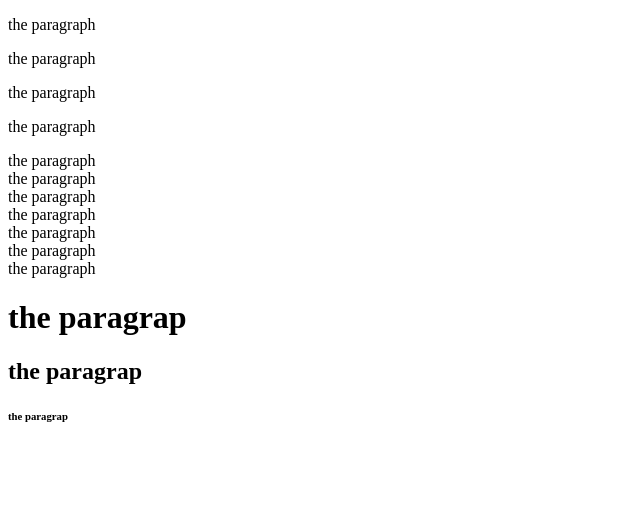
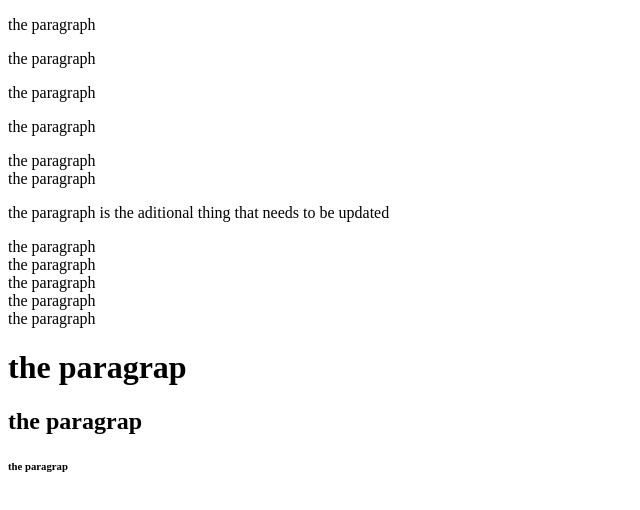
Before and after one commit to y-bez/hello, a plain HTML site: page index.html in a window 1280 px wide. Shown: the whole page, without its empty margins (0-640 px from the left). Drawn offline with Linux system fonts and the light colour scheme.

Commit message:
added the paragraph

```diff
--- a/index.html
+++ b/index.html
@@ -5,17 +5,16 @@
 	<title>HTML CSS</title>  <!-- to better navigate for users if many tabs img src="http://lorempixel.com/400/200" -->
 	<meta name="description" content="whatever we want"> <!-- should be in relation to page content -->
 
-	<link rel="stylesheet" href="style.css" >
 </head>
 <body>  <!-- intended to visually present to user -->
 <p> the paragraph</p> <!-- html considers only one space even if u use so many -->
 <p> the paragraph</p>
 <p> the paragraph</p>
-<p> the paragraph</p>
+<p blue;> the paragraph</p>
 
 the paragraph<br>
 the paragraph<br>
-
+<p> the paragraph is the aditional thing that needs to be updated</p>
 the paragraph<br>
 the paragraph<br>
 the paragraph<br>
```
